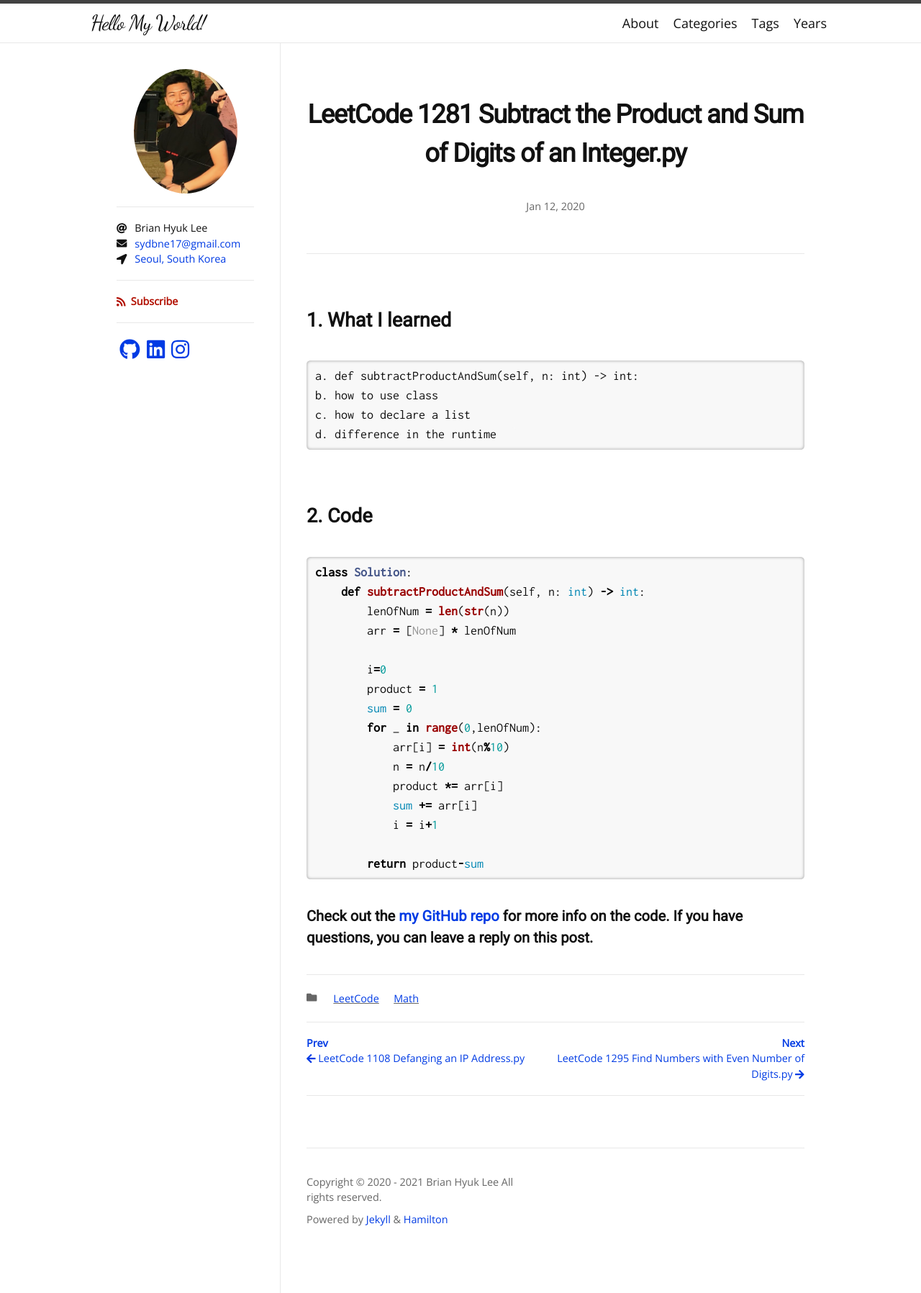
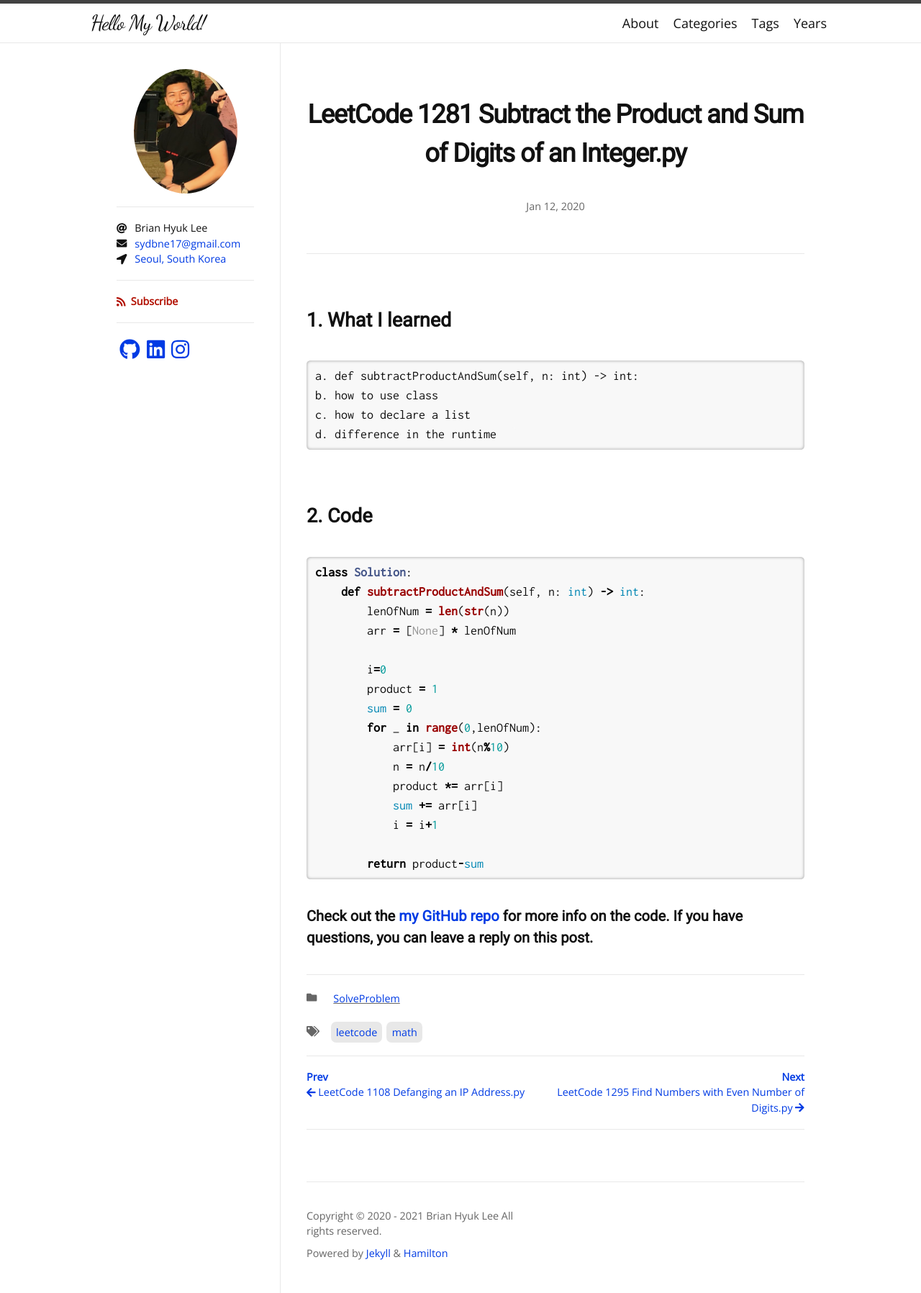
Before and after one commit to dlgur1994/dlgur1994.github.io, a Jekyll site: the page built from _posts/2020-01-12-leetcode-1281-Subtract-the-Product-and-Sum-of-Digits-of-an-Integer.md, in a window 1280 px wide. Shown: the whole page at 72% size. Built offline with Jekyll 4.4.1, drawn with Linux system fonts in a browser that asks for light colours; nearby versions of some CDN libraries; some web fonts are replaced; our own code applies the rules of GitHub Pages for plain Markdown files; comment, search, counter and statistics services are not loaded.

Commit message:
file updated

```diff
--- a/_posts/2020-01-12-leetcode-1281-Subtract-the-Product-and-Sum-of-Digits-of-an-Integer.md
+++ b/_posts/2020-01-12-leetcode-1281-Subtract-the-Product-and-Sum-of-Digits-of-an-Integer.md
@@ -1,7 +1,10 @@
 ---
+layout: post
 title: "LeetCode 1281 Subtract the Product and Sum of Digits of an Integer.py"
 date: 2020-01-12 14:53:28 -0400
-categories: LeetCode Math
+categories: SolveProblem
+tags: [LeetCode, Math]
+comments: true
 ---
 
 ## 1. What I learned
```
